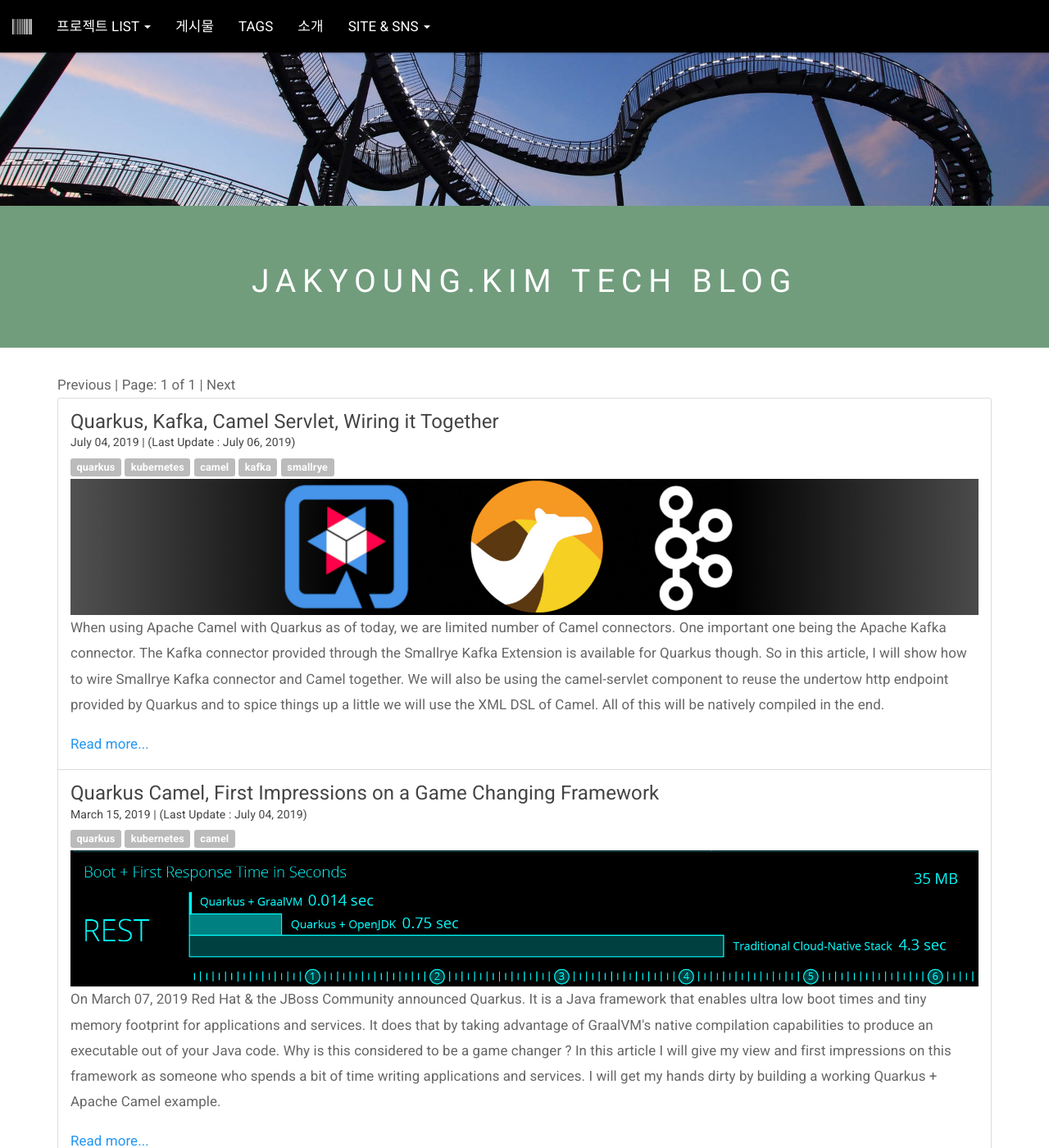
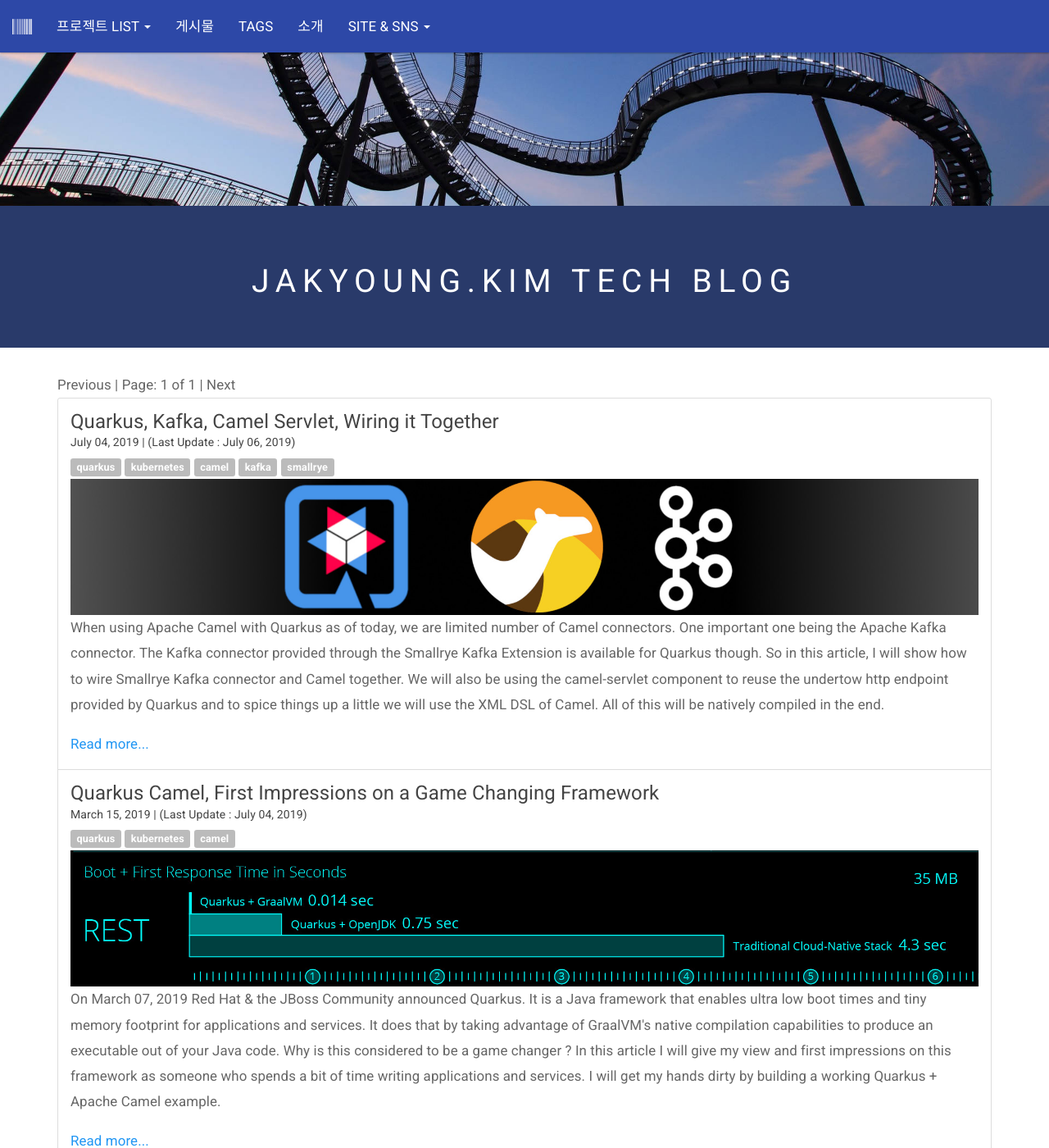
Before and after one commit to jkkim09/jkkim09.github.io, a Jekyll site: the page built from index.html, in a window 1280 px wide and 1400 px high. Shown: the whole window at 82% size. Built offline with Jekyll 4.4.1, drawn with Linux system fonts in a browser that asks for light colours; the list of posts is cut into pages by our own code.

Commit message:
no message

```diff
--- a/_config.yml
+++ b/_config.yml
@@ -19,7 +19,7 @@
   This is a blog of someone passionate about technology who wants to share some of the things he knows
   about Application Development, Integration, Cloud, Big Data and Digital Transformation
 baseurl: "" # the subpath of your site, e.g. /blog
-github_username:  alainpham
+github_username: jkkim09 #alainpham
 
 # jekyll-paginate configuration
 paginate: 10
--- a/assets/css/main.css
+++ b/assets/css/main.css
@@ -34,7 +34,7 @@
 }
 
 .jumbotron {
-	background: #719d7d;
+	background: #293a6a;
 }
 
 .jumbotron h1 {
@@ -71,7 +71,7 @@
 }
 
 .navbar-default {
-	background-color: black;
+	background-color: #2d48a7;
 	border-color: #12421f;
 	text-transform: uppercase;
 	font-size: 1.3em;
@@ -127,13 +127,13 @@
 .navbar-default .navbar-nav>.active>a, .navbar-default .navbar-nav>.active>a:hover,
 	.navbar-default .navbar-nav>.active>a:focus {
 	color: #ffffff;
-	background-color: #12421f;
+	background-color: #da7852;
 }
 
 .navbar-default .navbar-nav>.open>a, .navbar-default .navbar-nav>.open>a:hover,
 	.navbar-default .navbar-nav>.open>a:focus {
 	color: #ffffff;
-	background-color: #12421f;
+	background-color: #da7852;
 }
 
 .navbar-default .navbar-toggle {
```
